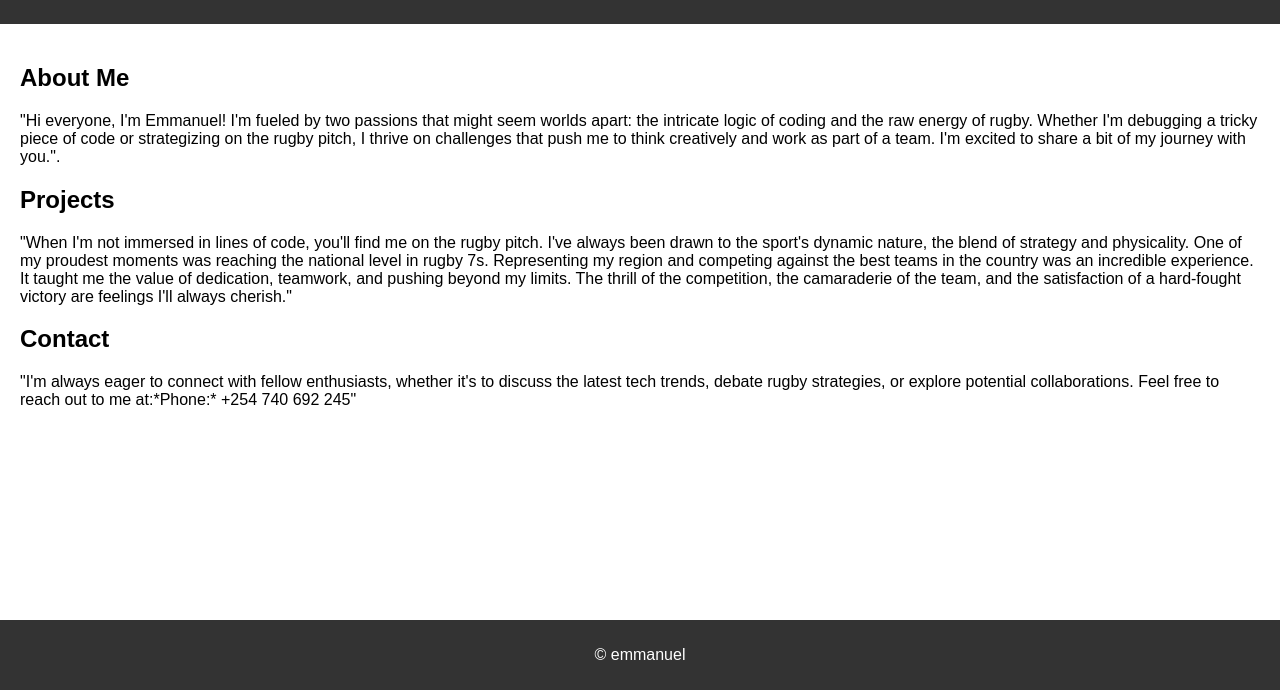
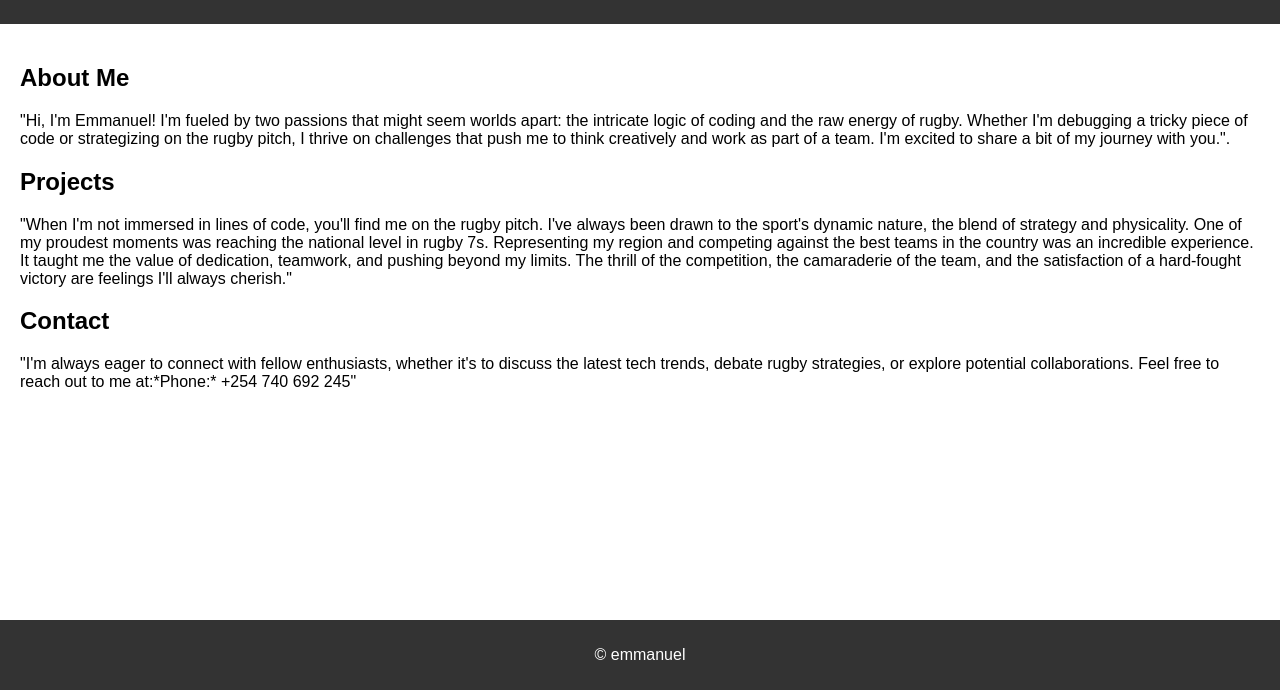
Before and after one commit to emmanuel-byden/personal-website, a plain HTML site: page index.html in a window 1280 px wide. Shown: the part 110-800 px from the top of the page. Drawn offline with Linux system fonts and the light colour scheme.

Commit message:
final commit

```diff
--- a/index.html
+++ b/index.html
@@ -21,7 +21,7 @@
     <main>
         <section id="about">
             <h2>About Me</h2>
-            <p>"Hi everyone, I'm Emmanuel!  I'm fueled by two passions that might seem worlds apart: the intricate logic of coding and the raw energy of rugby.  Whether I'm debugging a tricky piece of code or strategizing on the rugby pitch, I thrive on challenges that push me to think creatively and work as part of a team.  I'm excited to share a bit of my journey with you.".</p>
+            <p>"Hi, I'm Emmanuel!  I'm fueled by two passions that might seem worlds apart: the intricate logic of coding and the raw energy of rugby.  Whether I'm debugging a tricky piece of code or strategizing on the rugby pitch, I thrive on challenges that push me to think creatively and work as part of a team.  I'm excited to share a bit of my journey with you.".</p>
         </section>
         <section id="projects">
             <h2>Projects</h2>
```
